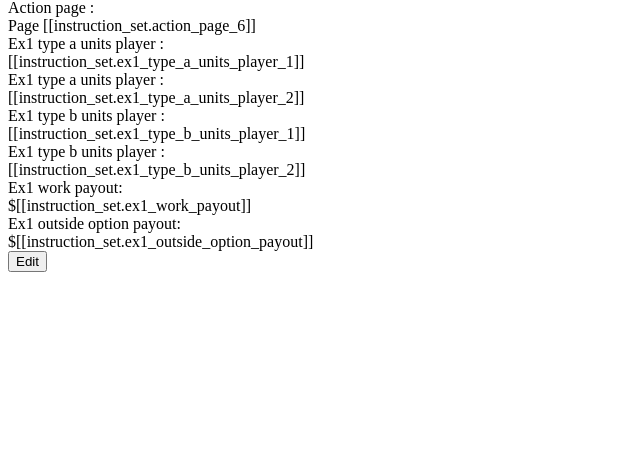
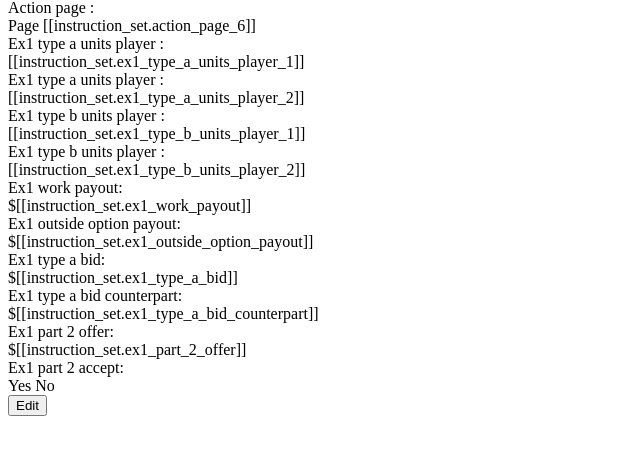
Before and after one commit to jeffreykirchner/manager_contest, a Django app: template main/templates/staff/staff_instruction_edit/instruction_set_card.html in a window 1280 px wide. Shown: the part 246-701 px from the top of the page, without its empty margins (0-640 px from the left). Run offline with Django 3.2, Linux system fonts and the light colour scheme; the template is opened without the code that fills it, so the values that code supplies are empty, except form fields; tables that the repository leaves empty hold one stand-in row (values such as "Sample post"); form fields are guessed from the names that the template uses; parts of the project's set-up code (start-up, migrations or seed data) failed here and were passed over.

Commit message:
Add quiz question and answer fields to Instruction and InstructionSet models; update forms and templates accordingly

```diff
--- a/main/forms/instruction_form_admin.py
+++ b/main/forms/instruction_form_admin.py
@@ -19,4 +19,4 @@ class InstructionFormAdmin(forms.ModelForm):
 
     class Meta:
         model=Instruction
-        fields = ('page_number', 'text_html')
+        fields = ('page_number', 'text_html', 'quiz_question', 'quiz_answer')
--- a/main/templates/staff/staff_instruction_edit/instruction_card.html
+++ b/main/templates/staff/staff_instruction_edit/instruction_card.html
@@ -15,6 +15,7 @@
             <div class="card-header">
 
                 <span class="fs-5">Page [[i.page_number]]</span>
+                <span class="fs-5" v-if="i.quiz_question"> - Quiz Question</span>
 
                 <span class="float-end ">
                     <button class="btn btn-outline-danger"
--- a/main/templates/staff/staff_instruction_edit/instruction_set_card.html
+++ b/main/templates/staff/staff_instruction_edit/instruction_set_card.html
@@ -152,6 +152,43 @@
             </div>
         </div>
 
+        <div class="row">
+            <div class="col text-end">
+                {{instruction_set_form.ex1_type_a_bid.label}}:
+            </div>
+            <div class="col">
+                $[[instruction_set.ex1_type_a_bid]]
+            </div>
+        </div>
+
+        <div class="row">
+            <div class="col text-end">
+                {{instruction_set_form.ex1_type_a_bid_counterpart.label}}:
+            </div>
+            <div class="col">
+                $[[instruction_set.ex1_type_a_bid_counterpart]]
+            </div>
+        </div>
+
+        <div class="row">
+            <div class="col text-end">
+                {{instruction_set_form.ex1_part_2_offer.label}}:
+            </div>
+            <div class="col">
+                $[[instruction_set.ex1_part_2_offer]]
+            </div>
+        </div>
+
+        <div class="row">
+            <div class="col text-end">
+                {{instruction_set_form.ex1_part_2_accept.label}}:
+            </div>
+            <div class="col">
+                <span v-if="instruction_set.ex1_part_2_accept">Yes</span>
+                <span v-else>No</span>
+            </div>
+        </div>
+
         <div class="row justify-content-center">
             <div class="col-md text-center mb-2 mt-2">
                 <button class="btn btn-outline-primary"
```
Also changed, not shown: main/forms/instruction_form.py (+24 -1 lines), main/forms/instruction_set_form.py (+17 -1 lines), main/models/instruction.py (+8 -0 lines), main/models/instruction_set.py (+22 -0 lines), main/migrations/0101_alter_sessionevent_options_instruction_quiz_answer_and_more.py (added), main/migrations/0102_alter_instructionset_ex1_type_a_bid_and_more.py (added).
